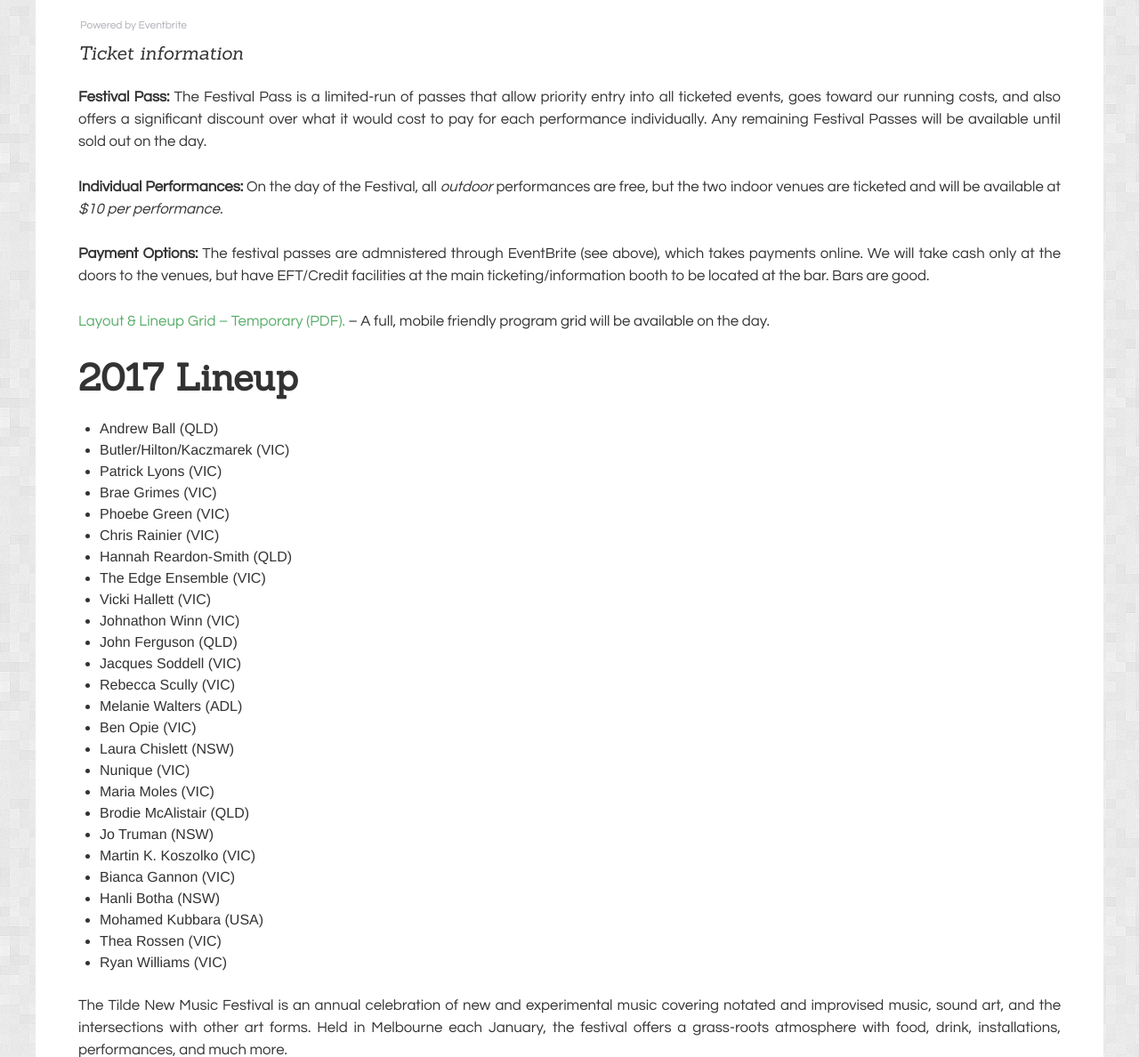
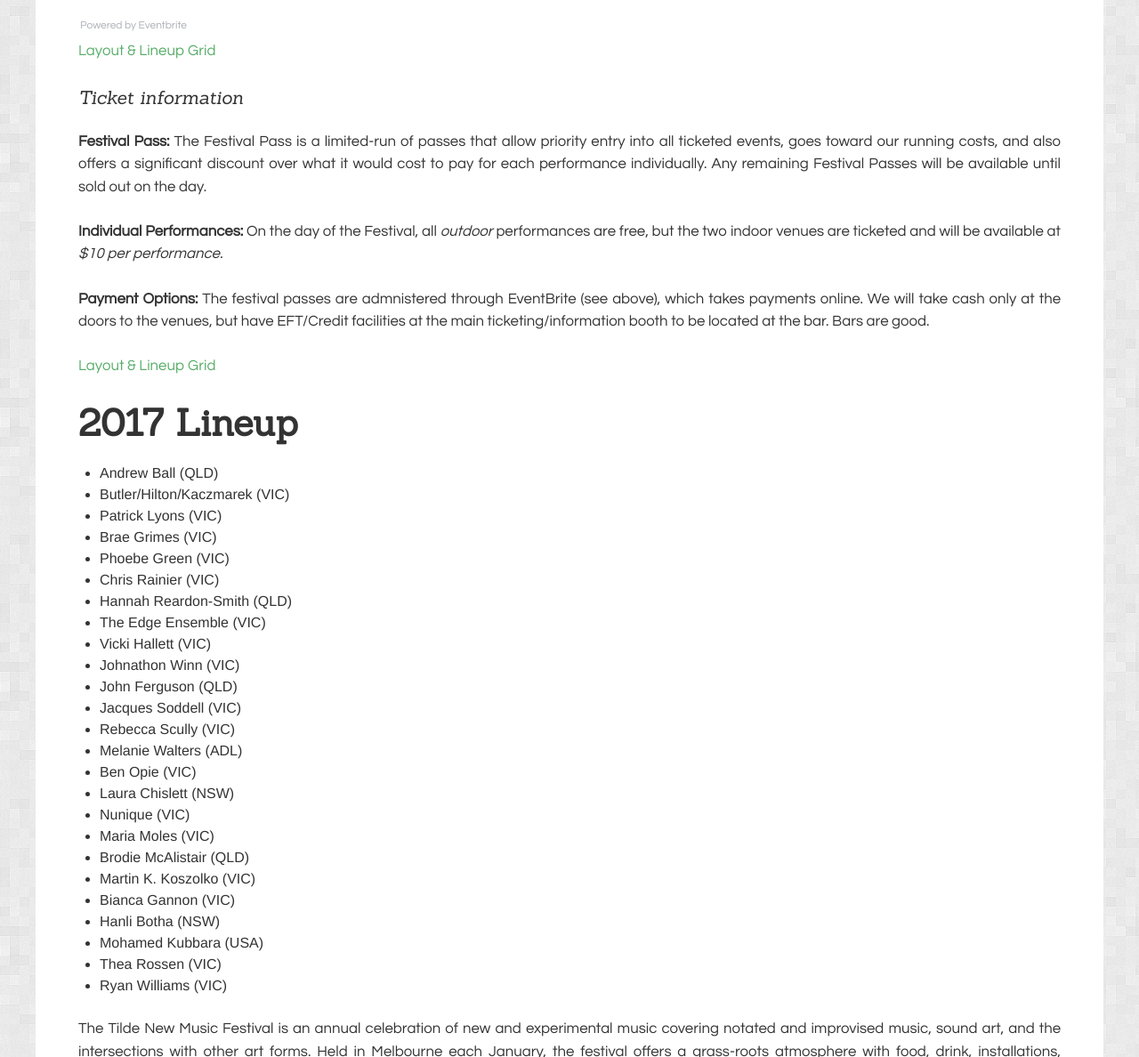
Before and after one commit to unclewalter/tilde-festival-website, a Jekyll site: the page built from pages/festival.md, in a window 1280 px wide and 1400 px high, scrolled down 1387 px. Shown: the part 212-1400 px from the top of the window at 89% size. Built offline with Jekyll 4.4.1, drawn with Linux system fonts in a browser that asks for light colours.

Commit message:
grid links and remove truman

```diff
--- a/pages/festival.md
+++ b/pages/festival.md
@@ -16,6 +16,8 @@ published: true
 </div>
 </div>
 
+[Layout & Lineup Grid](/grid/)
+
 ## Ticket information
 **Festival Pass:** The Festival Pass is a limited-run of passes that allow priority entry into all ticketed events, goes toward our running costs, and also offers a significant discount over what it would cost to pay for each performance individually. Any remaining Festival Passes will be available until sold out on the day.
 
@@ -23,7 +25,7 @@ published: true
 
 **Payment Options:** The festival passes are admnistered through EventBrite (see above), which takes payments online. We will take cash only at the doors to the venues, but have EFT/Credit facilities at the main ticketing/information booth to be located at the bar. Bars are good.
 
-[Layout & Lineup Grid -- Temporary (PDF).](/assets/img/draft_grid_for_web.pdf) -- A full, mobile friendly program grid will be available on the day.
+[Layout & Lineup Grid](/grid/)
 
 # 2017 Lineup
 
@@ -46,7 +48,6 @@ published: true
 - Nunique (VIC)
 - Maria Moles (VIC)
 - Brodie McAlistair (QLD)
-- Jo Truman (NSW)
 - Martin K. Koszolko (VIC)
 - Bianca Gannon (VIC)
 - Hanli Botha (NSW)
```
